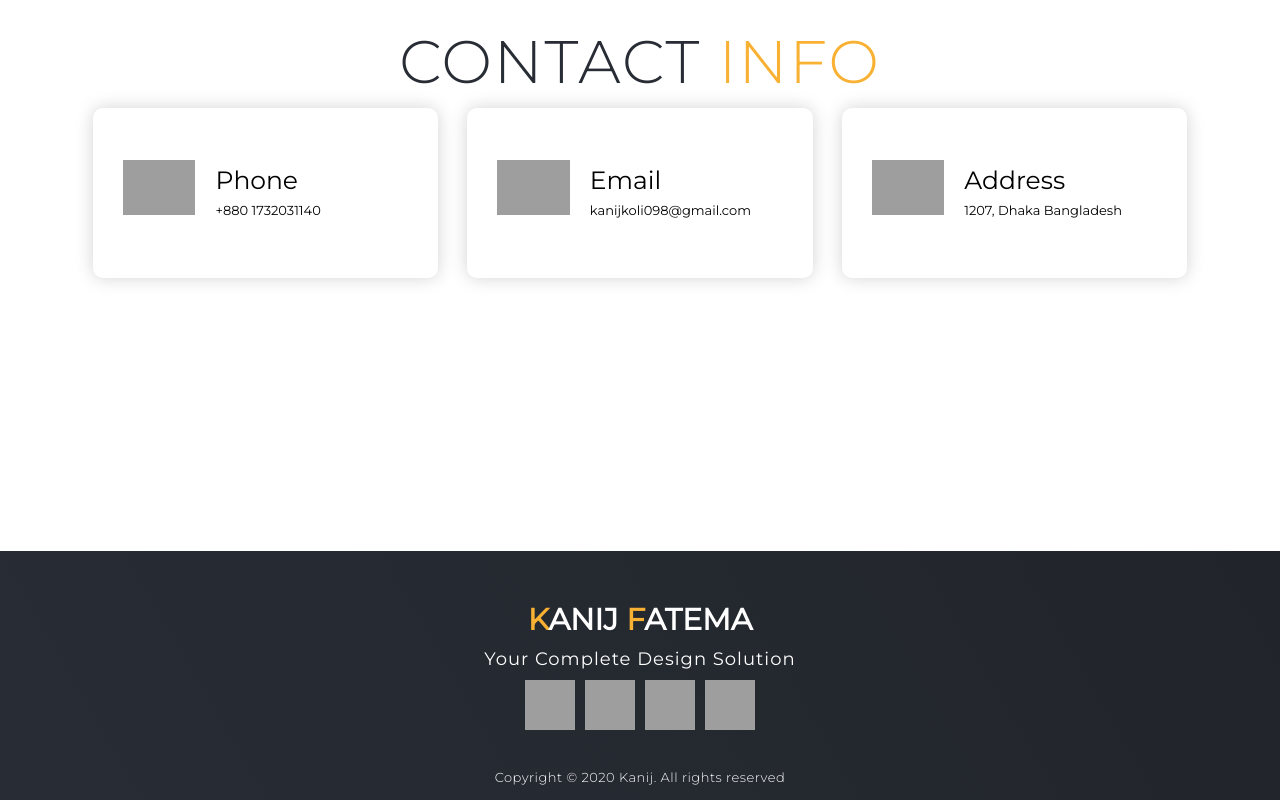
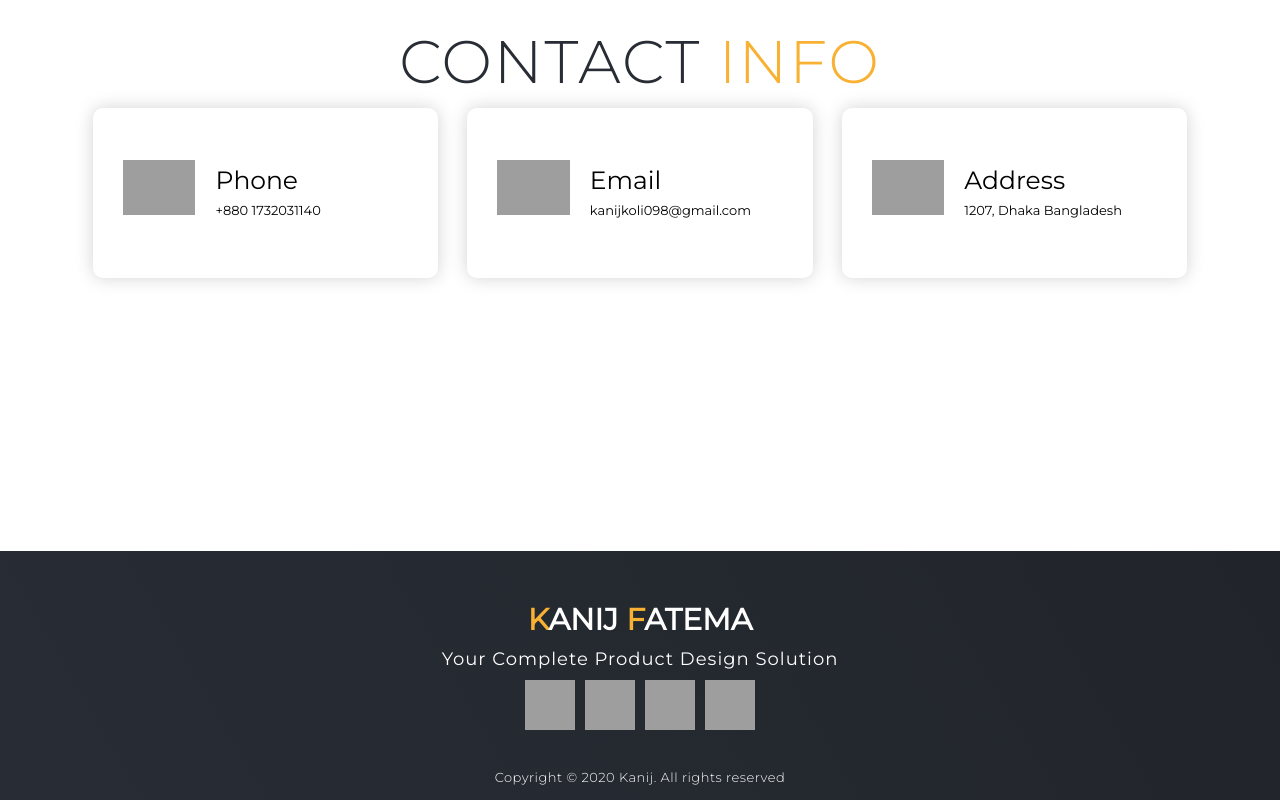
Before and after one commit to KanijKoli/portfolio, a plain HTML site: page index.html in a window 1280 px wide. Shown: the part 5772-6572 px from the top of the page. Drawn offline with nearby package versions, Linux system fonts and the light colour scheme; grey boxes are pictures that could not be loaded.

Commit message:
Update index.html

```diff
--- a/index.html
+++ b/index.html
@@ -272,7 +272,7 @@
       <div class="brand">
         <h1><span>K</span>anij <span>F</span>atema</h1>
       </div>
-      <h2>Your Complete Design Solution</h2>
+      <h2>Your Complete Product Design Solution</h2>
       <div class="social-icon">
         <div class="social-item">
           <a href="https://www.facebook.com/kaanij.koli/"><img src="https://img.icons8.com/bubbles/100/000000/facebook-new.png" /></a>
```
